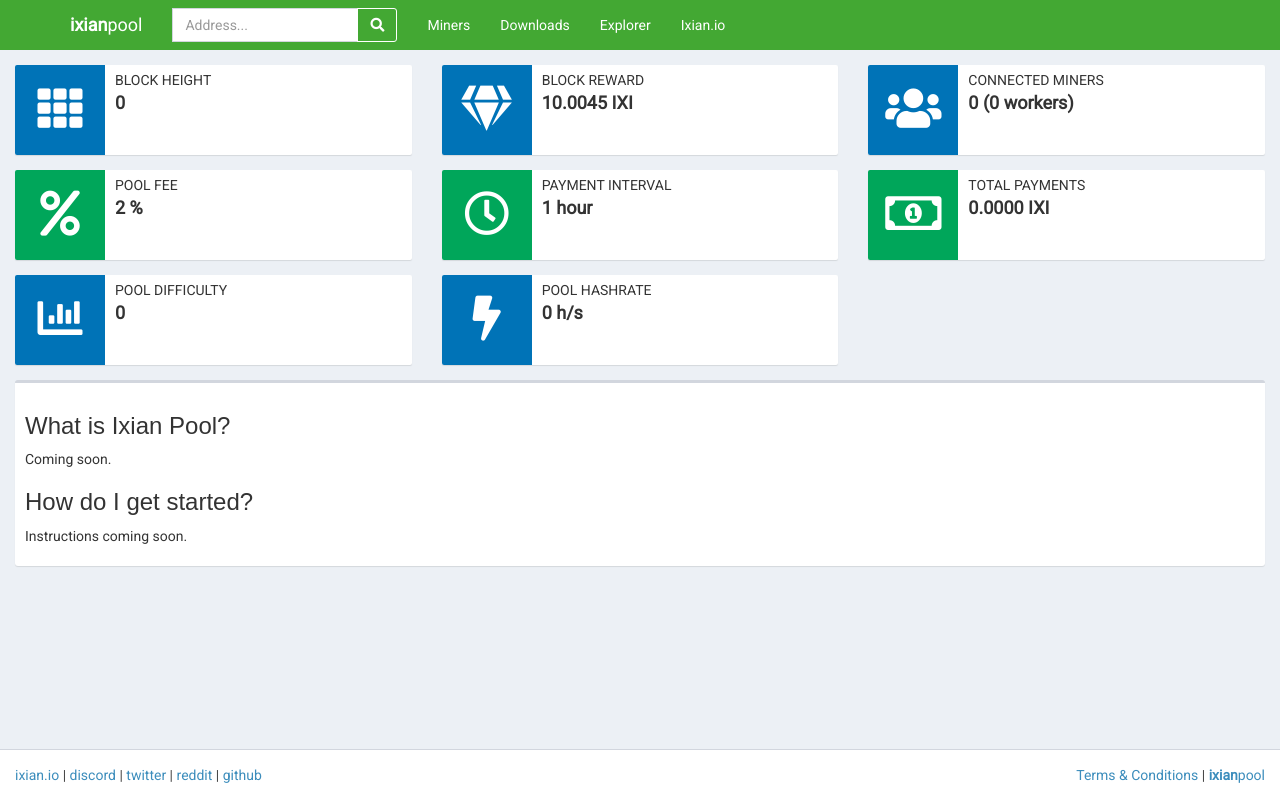
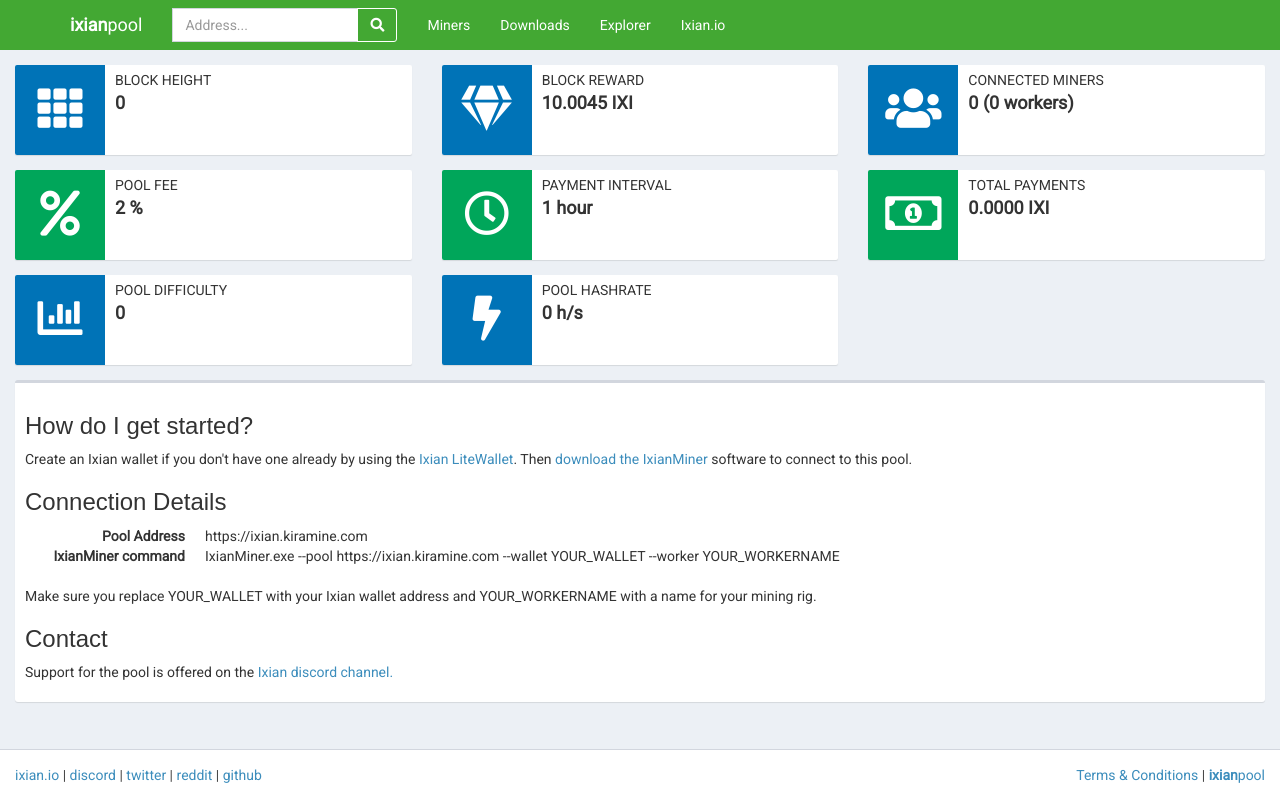
Before and after one commit to ProjectIxian/Ixian-Pool, a PHP site: page / in a window 1280 px wide. Run offline with PHP 8.4, Linux system fonts and the light colour scheme; data that the repository does not hold is empty.

Commit message:
- updated home get started text

```diff
--- a/www/tpl/page_home.tpl
+++ b/www/tpl/page_home.tpl
@@ -113,13 +113,21 @@
 
             <div class="box">
                 <div class="box-body" style="">
-                    <h3>What is Ixian Pool?</h3>
-                    <p>Coming soon.</p>
+                    <h3>How do I get started?</h3>
+                    <p>Create an Ixian wallet if you don't have one already by using the <a href="https://github.com/ProjectIxian/Ixian-LiteWallet/releases" target="_blank">Ixian LiteWallet</a>. Then <a href="https://github.com/ProjectIxian/Ixian-Miner/releases" target="_blank">download the IxianMiner</a> software to connect to this pool.</p>
 
-                    <h3>How do I get started?</h3>
-                    <p>Instructions coming soon.</p>
+					<h3>Connection Details</h3>
 
+					  <dl class="dl-horizontal">
+						<dt>Pool Address</dt>
+						<dd>https://ixian.kiramine.com</dd>
+						<dt>IxianMiner command</dt>
+						<dd>IxianMiner.exe --pool https://ixian.kiramine.com --wallet YOUR_WALLET --worker YOUR_WORKERNAME</dd>
+					  </dl>
+					  <p>Make sure you replace YOUR_WALLET with your Ixian wallet address and YOUR_WORKERNAME with a name for your mining rig.</p>
 
+					<h3>Contact</h3>
+					<p>Support for the pool is offered on the <a href="https://discord.gg/P493UN9" target="_blank">Ixian discord channel<a/>.</p>
                 </div>
 
             </div>
```
